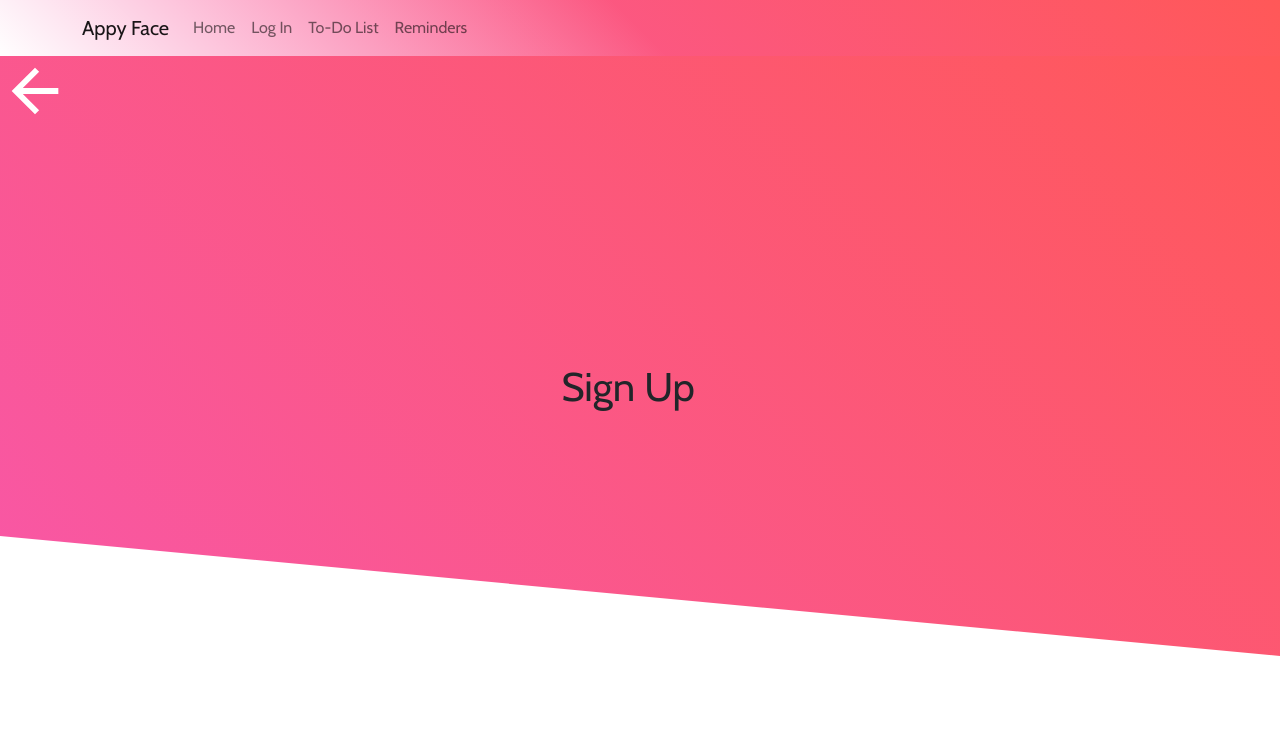
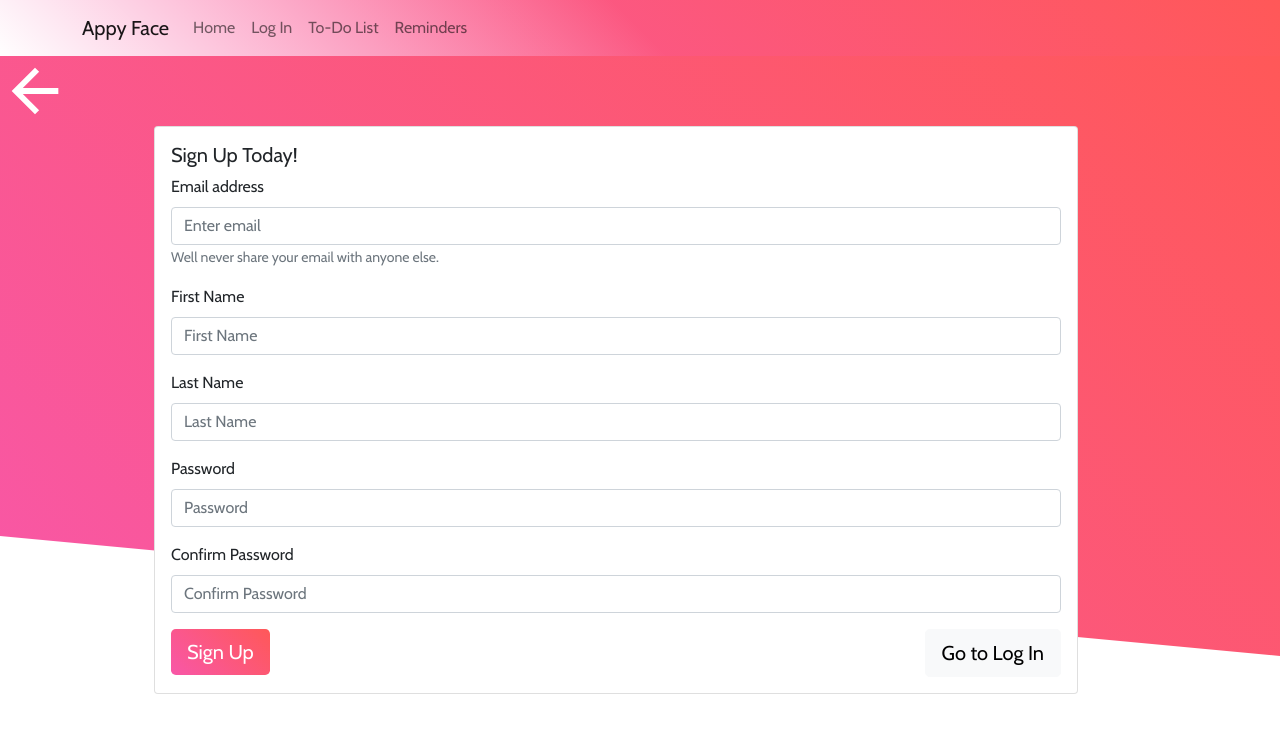
Before and after one commit to JakeWritesCode/the_only_to_do_list, a React (Create React App) app: page /sign-up in a window 1280 px wide. Shown: the top 730 px of the page. Built offline with nearby package versions, Linux system fonts and the light colour scheme.

Commit message:
Created a signup form

```diff
--- a/package.json
+++ b/package.json
@@ -8,14 +8,15 @@
     "@testing-library/jest-dom": "^5.14.1",
     "@testing-library/react": "^11.2.7",
     "bootstrap": "^5.0.2",
+    "formik": "^2.2.9",
     "material-design-icons": "^3.0.1",
-    "sass": "^1.38.0",
     "react": "^17.0.2",
     "react-bootstrap": "^2.0.0-beta.4",
     "react-dom": "^17.0.2",
     "react-router-dom": "^5.2.0",
     "react-scripts": "4.0.3",
     "rewire": "^5.0.0",
+    "sass": "^1.38.0",
     "web-vitals": "^1.1.2"
   },
   "scripts": {
--- a/src/base.scss
+++ b/src/base.scss
@@ -107,3 +107,15 @@ $transition-time: 0.5s;
   transform: translate3d(0, 0, 0);
   transition: all $transition-time ease-in-out;
 }
+
+.screen-front {
+  z-index: 10;
+  position: absolute;
+  top: 0;
+  width: 100%
+}
+
+.btn-todo-primary {
+  @include primary-gradient;
+  border: $color-primary;
+}
--- a/src/screens/signup/signup.js
+++ b/src/screens/signup/signup.js
@@ -5,7 +5,141 @@ import PropTypes from 'prop-types';
 import "../screens_common.scss"
 import {ArrowBack} from "@material-ui/icons";
 import {useHistory} from "react-router-dom";
+import {Card, Button, Form} from "react-bootstrap"
+import {Formik, Field} from 'formik';
 
+const SignUpForm = () => {
+    const history = useHistory()
+
+    return (
+        <Formik
+            initialValues={{
+                email: "",
+                firstName: '',
+                lastName: '',
+                password: "",
+                passwordConfirm: ""
+            }}
+
+            validate={(values) => {
+                let errors = {};
+                if (!values.firstName) {
+                    errors.firstName = 'First name is required';
+                }
+
+                if (!values.lastName) {
+                    errors.lastName = 'Last name is required';
+                }
+
+                if (!values.email) {
+                    errors.email = 'Required';
+                } else if (
+                    !/^[A-Z0-9._%+-]+@[A-Z0-9.-]+\.[A-Z]{2,}$/i.test(values.email)
+                ) {
+                    errors.email = 'Invalid email address';
+                }
+                return errors
+            }}
+
+            onSubmit={() => {
+                console.log('form submitted!!')
+            }}
+
+            render={({
+                         handleChange,
+                         handleSubmit,
+                         handleBlur,
+                         values,
+                         errors
+                     }) => (
+                <Form>
+                    <Field
+                        name="email"
+                        render={({field, formProps}) => (
+                            <Form.Group className="mb-3" controlId="email">
+                                <Form.Label>Email address</Form.Label>
+                                <Form.Control type="email"
+                                              placeholder="Enter email"
+                                              value={field.value}
+                                              onChange={field.onChange}
+                                />
+                                <Form.Text className="text-muted">
+                                    Well never share your email with anyone else.
+                                </Form.Text>
+                            </Form.Group>
+                        )}
+                    />
+
+                    <Field
+                        name="firstName"
+                        render={({field, formProps}) => (
+                            <Form.Group className="mb-3"
+                                        controlId="firstName">
+                                <Form.Label>First Name</Form.Label>
+                                <Form.Control type="text"
+                                              placeholder="First Name"
+                                              value={field.value}
+                                              onChange={field.onChange}
+                                />
+                            </Form.Group>
+                        )}
+                    />
+
+                    <Field
+                        name="lastName"
+                        render={({field, formProps}) => (
+                            <Form.Group className="mb-3"
+                                        controlId="lastName">
+                                <Form.Label>Last Name</Form.Label>
+                                <Form.Control type="text"
+                                              placeholder="Last Name"
+                                              value={field.value}
+                                              onChange={field.onChange}
+                                />
+                            </Form.Group>
+                        )}
+                    />
+
+                    <Field
+                        name="password"
+                        render={({field, formProps}) => (
+                            <Form.Group className="mb-3"
+                                        controlId="password">
+                                <Form.Label>Password</Form.Label>
+                                <Form.Control type="password"
+                                              placeholder="Password"
+                                              value={field.value}
+                                              onChange={field.onChange}
+                                />
+                            </Form.Group>
+                        )}
+                    />
+
+                    <Field
+                        name="passwordConfirm"
+                        render={({field, formProps}) => (
+                            <Form.Group className="mb-3"
+                                        controlId="passwordConfirm">
+                                <Form.Label>Confirm Password</Form.Label>
+                                <Form.Control type="password"
+                                              placeholder="Confirm Password"
+                                              value={field.value}
+                                              onChange={field.onChange}
+                                />
+                            </Form.Group>
+                        )}
+                    />
+
+                    <Button className="btn btn-lg btn-todo-primary" onClick={handleSubmit}>Sign
+                        Up</Button>
+                    <Button className="btn btn-lg btn-light float-end"
+                            onClick={() => history.push("/login")}>Go to Log In</Button>
+                </Form>
+            )
+            }
+        />
+    )
+}
 
 export default function SignupScreen(props) {
     const history = useHistory()
@@ -13,10 +147,11 @@ export default function SignupScreen(props) {
     return (
         <div className="page-container page">
             <div className="home-splash-div">
+            </div>
             <div
-                    className="h-100 bg-todo-primary"
-                    id="splash-signup-area">
-                    <div className="row h-100">
+                className=""
+                id="splash-signup-area ">
+                <div className="row h-100 screen-front">
                     <div className="col-12">
                         <ArrowBack
                             style={{fontSize: 70, color: "white", float: "left"}}
@@ -24,8 +159,14 @@ export default function SignupScreen(props) {
                             id="login-go-back"
                         />
                     </div>
-                        <div className="row text-center">
-                            <h1>Sign Up</h1>
+                    <div className="row">
+                        <div className="col">
+                            <Card className="w-75" style={{margin: "auto"}}>
+                                <Card.Body>
+                                    <Card.Title className="mb-2">Sign Up Today!</Card.Title>
+                                    {SignUpForm()}
+                                </Card.Body>
+                            </Card>
                         </div>
                     </div>
                 </div>
```
Also changed, not shown: 1 other file (tests, documents, lock files or other folders). Lines whose indentation alone changed are shown as unchanged.
